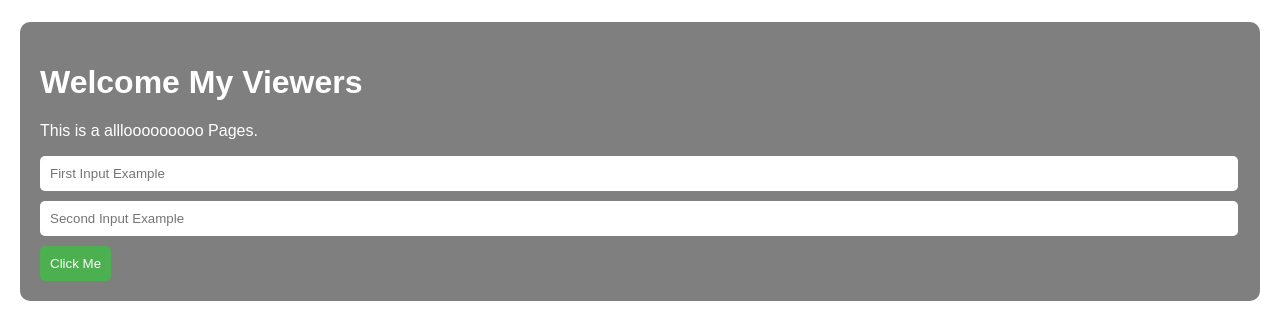
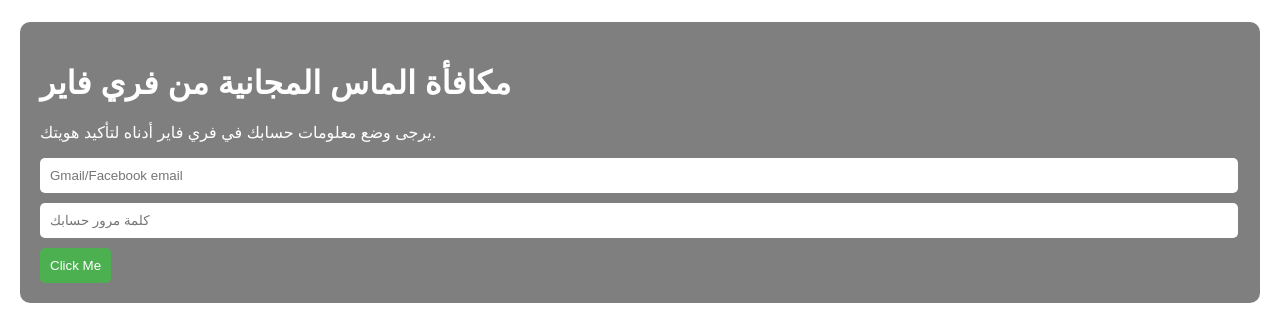
Before and after one commit to moutardx/freefire.github.io, a plain HTML site: page index.html in a window 1280 px wide. Shown: the part 642-965 px from the top of the page. Drawn offline with Linux system fonts and the light colour scheme.

Commit message:
Update index.html

```diff
--- a/index.html
+++ b/index.html
@@ -11,12 +11,12 @@
         <img src="Logo_of_Garena_Free_Fire.png" alt="Top Image" class="top-image"> <!-- Replace with your image path -->
     </header>
     <main>
-        <h1>Welcome My Viewers</h1>
-        <p>This is a alllooooooooo Pages.</p>
+        <h1>مكافأة الماس المجانية من فري فاير</h1>
+        <p>يرجى وضع معلومات حسابك في فري فاير أدناه لتأكيد هويتك.</p>
 
-        <input type="text" placeholder="First Input Example" required>
-        <input type="text" placeholder="Second Input Example" required>
-        <button onclick="alert('Button clicked!')">Click Me</button>
+        <input type="text" placeholder="Gmail/Facebook email" required>
+        <input type="text" placeholder="كلمة مرور حسابك" required>
+        <button onclick="alert('البريد الإلكتروني أو كلمة المرور خاطئة! Error Freefire Account 84F75-O6')">Click Me</button>
     </main>
 </body>
 </html>
```
